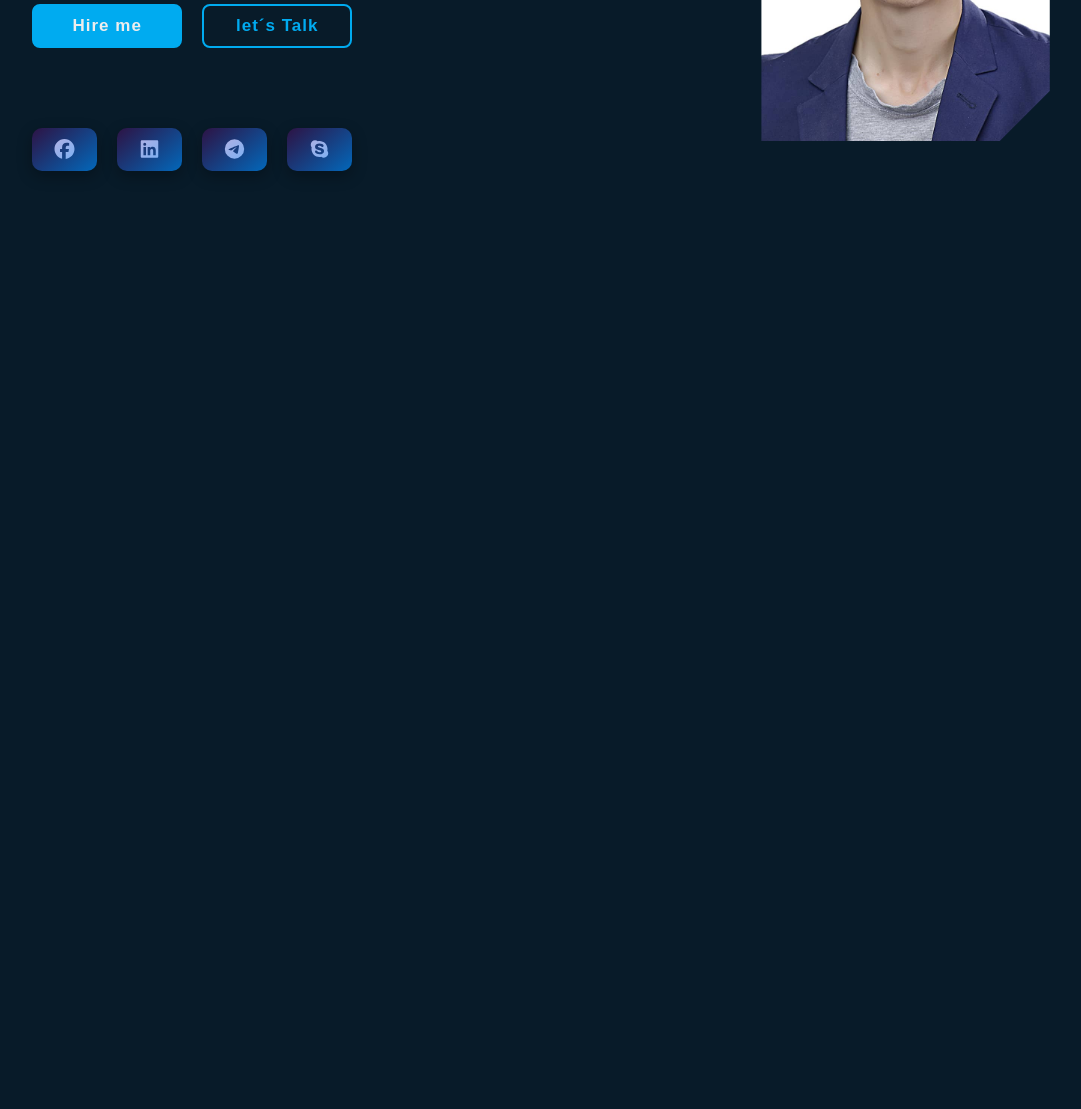
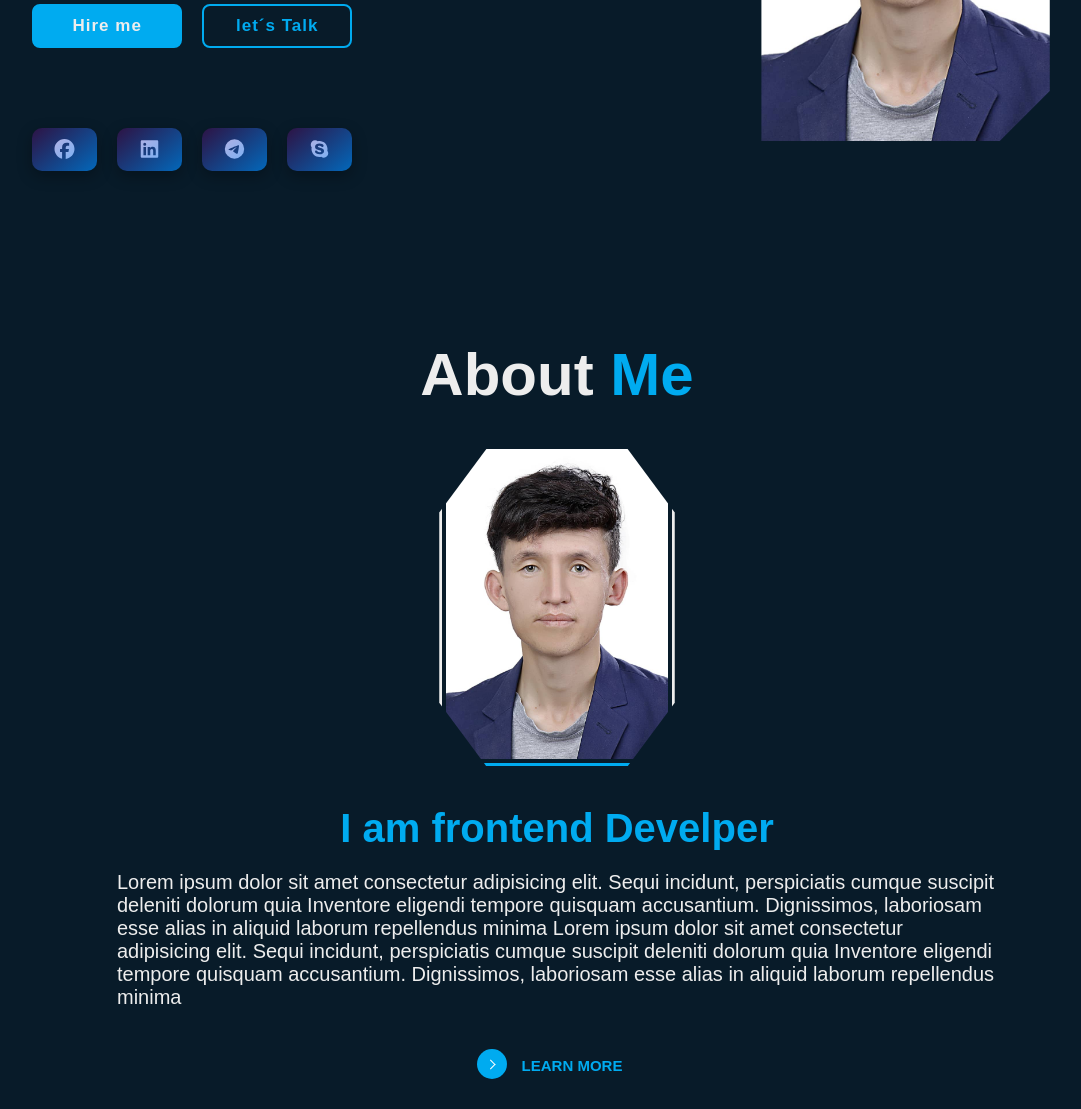
Before and after one commit to safariasif/portofile-with-html-und-css, a plain HTML site: page index.html in a window 1280 px wide. Shown: the part 500-1609 px from the top of the page, without its empty margins (83-1164 px from the left). Before the commit the page ends 800 px from the top, so only its background shows below. Drawn offline with nearby package versions, Linux system fonts and the light colour scheme.

Commit message:
created a about section

```diff
--- a/css/index.css
+++ b/css/index.css
@@ -140,7 +140,7 @@ section {
   display: flex;
   justify-content: space-between;
 }
-button {
+.social-media button {
   background: transparent;
   color: #fff;
   font-size: 17px;
@@ -155,7 +155,7 @@ button {
   box-shadow: 0 5px 15px rgba(0, 0, 0, 0.308);
 }
 
-button::before {
+.social-media button::before {
   content: "";
   display: block;
   position: absolute;
@@ -173,7 +173,7 @@ button::before {
   transition: background 3s;
 }
 
-button:hover::before {
+.social-media button:hover::before {
   animation: rotate 1s;
   transition: all 0.5s;
 }
@@ -219,3 +219,169 @@ button:hover::before {
 .right-side img:hover {
   opacity: 0.4;
 }
+/* about-me */
+
+.about-me {
+  display: flex;
+  flex-direction: column;
+  justify-content: center;
+  align-items: center;
+  gap: 4rem;
+  margin-top: 4rem;
+}
+.about-me .title {
+  font-size: 6rem;
+  font-weight: 600;
+}
+.about-me .title span {
+  color: var(--main-color);
+}
+.img-box {
+  /*  width: 30rem;
+  height: 30rem; */
+  /* border-radius: 50%; */
+  /*  clip-path: polygon(100% 20%, 100% 81%, 100% 100%, 0 100%, 0 20%, 50% 0); */
+  clip-path: polygon(
+    20% 0%,
+    80% 0%,
+    100% 20%,
+    100% 80%,
+    80% 100%,
+    20% 100%,
+    0% 80%,
+    0% 20%
+  );
+  position: relative;
+  display: flex;
+  justify-content: center;
+  align-items: center;
+  overflow-y: hidden;
+}
+.img-box img {
+  width: 30%;
+  /* height: 95%; */
+  /* border-radius: 50%; */
+  /* clip-path: polygon(100% 20%, 100% 80%, 100% 100%, 0 100%, 0 20%, 50% 0); */
+  clip-path: polygon(
+    20% 0%,
+    80% 0%,
+    100% 20%,
+    100% 80%,
+    80% 100%,
+    20% 100%,
+    0% 80%,
+    0% 20%
+  );
+  border-bottom: 0.3rem solid var(--main-color);
+  border-left: 0.3rem solid var(--text-color);
+  border-right: 0.3rem solid var(--text-color);
+  padding: 0px 4px 4px 4px;
+}
+/* .img-box .circle-span{
+  height: 40%;
+  width: 40%;
+  border: 4px solid red;
+  position: absolute;
+  top: 0;
+  left: 0;
+
+} */
+.info h3 {
+  text-align: center;
+  font-size: 4rem;
+  margin-bottom: 20px;
+  color: var(--main-color);
+}
+.info p {
+  font-size: 2rem;
+  margin: 0 20rem;
+}
+.read-more-box button {
+  position: relative;
+  display: inline-block;
+  cursor: pointer;
+  outline: none;
+  border: 0;
+  vertical-align: middle;
+  text-decoration: none;
+  background: transparent;
+  padding: 0;
+  font-size: 16px;
+  font-family: inherit;
+}
+
+.read-more-box .learn-more {
+  width: 16rem;
+  height: auto;
+  margin-bottom: 30px;
+}
+
+.read-more-box .learn-more .circle {
+  transition: all 0.45s cubic-bezier(0.65, 0, 0.076, 1);
+  position: relative;
+  display: block;
+  margin: 0;
+  width: 3rem;
+  height: 3rem;
+  background: var(--main-color);
+  border-radius: 1.625rem;
+}
+
+.read-more-box .learn-more .circle .icon {
+  transition: all 0.45s cubic-bezier(0.65, 0, 0.076, 1);
+  position: absolute;
+  top: 0;
+  bottom: 0;
+  margin: auto;
+  background: #fff;
+}
+
+.read-more-box .learn-more .circle .icon.arrow {
+  transition: all 0.45s cubic-bezier(0.65, 0, 0.076, 1);
+  left: 0.625rem;
+  width: 1.125rem;
+  height: 0.125rem;
+  background: none;
+}
+
+.read-more-box .learn-more .circle .icon.arrow::before {
+  position: absolute;
+  content: "";
+  top: -0.29rem;
+  right: 0.0625rem;
+  width: 0.625rem;
+  height: 0.625rem;
+  border-top: 0.125rem solid #fff;
+  border-right: 0.125rem solid #fff;
+  transform: rotate(45deg);
+}
+
+.read-more-box .learn-more .button-text {
+  transition: all 0.45s cubic-bezier(0.65, 0, 0.076, 1);
+  position: absolute;
+  top: 0;
+  left: 30px;
+  right: 0;
+  bottom: 0;
+  padding: 0.75rem 0;
+  margin: 0 2 2 1.85rem;
+  color: var(--main-color);
+  font-weight: 700;
+  /* line-height: 1.6; */
+  text-align: center;
+  font-size: 15px;
+  text-transform: uppercase;
+}
+
+.read-more-box button:hover .circle {
+  width: 100%;
+}
+
+.read-more-box button:hover .circle .icon.arrow {
+  background: #fff;
+  transform: translate(1rem, 0);
+}
+
+.read-more-box button:hover .button-text {
+  color: #fff;
+}
--- a/index.html
+++ b/index.html
@@ -26,14 +26,14 @@
       <!-- <div class="bx bx-menu" id="box-menu"></div> -->
       <nav class="navbar">
         <a href="#home" class="active">Home</a>
-        <a href="#about">About</a>
+        <a href="#aboutme">About</a>
         <a href="#education">Education</a>
         <a href="#skill">Skill</a>
         <a href="#contact">Contact</a>
       </nav>
     </header>
     <!--  section code  -->
-    <section class="section">
+    <section class="section" id="home">
       <div class="left-side">
         <h1>Hi, i`m <span>Asif Safari</span></h1>
         <div class="experinace-title">
@@ -62,6 +62,34 @@
         <img src="./img/asif.jpeg" alt="" />
       </div>
     </section>
+    <article class="about-me" id="aboutme">
+      <h2 class="title">About <span>Me</span></h2>
+      <div class="img-box">
+        <img src="./img/asif.jpeg" alt="" />
+        <span class="circle-span"></span>
+      </div>
+      <div class="info">
+        <h3>I am frontend Develper</h3>
+        <p>
+          Lorem ipsum dolor sit amet consectetur adipisicing elit. Sequi
+          incidunt, perspiciatis cumque suscipit deleniti dolorum quia Inventore
+          eligendi tempore quisquam accusantium. Dignissimos, laboriosam esse
+          alias in aliquid laborum repellendus minima Lorem ipsum dolor sit amet
+          consectetur adipisicing elit. Sequi incidunt, perspiciatis cumque
+          suscipit deleniti dolorum quia Inventore eligendi tempore quisquam
+          accusantium. Dignissimos, laboriosam esse alias in aliquid laborum
+          repellendus minima
+        </p>
+      </div>
+      <div class="read-more-box">
+        <button class="learn-more">
+          <span class="circle" aria-hidden="true">
+          <span class="icon arrow"></span>
+          </span>
+          <span class="button-text">Learn More</span>
+        </button>
+      </div>
+    </article>
     <script src="./fontawesome-free-6.5.1-web/js/all.min.js"></script>
   </body>
 </html>
```
